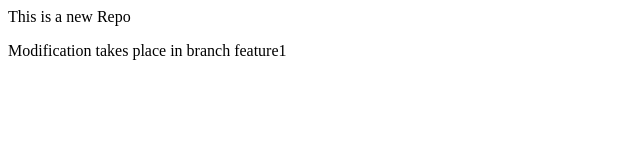
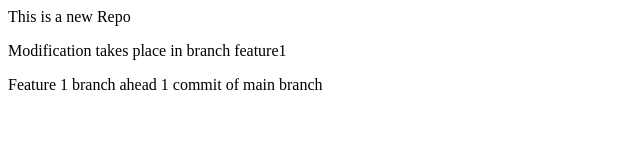
Before and after one commit to ShahMuhammad151/localRepo, a plain HTML site: page index.html in a window 1280 px wide. Shown: the whole page, without its empty margins (0-640 px from the left). Drawn offline with Linux system fonts and the light colour scheme.

Commit message:
added a paragraph

```diff
--- a/index.html
+++ b/index.html
@@ -1,2 +1,4 @@
 <p>This is a new Repo</p>
 <p>Modification takes place in branch feature1</p>
+
+<p>Feature 1 branch ahead 1 commit of main branch</p>
```
